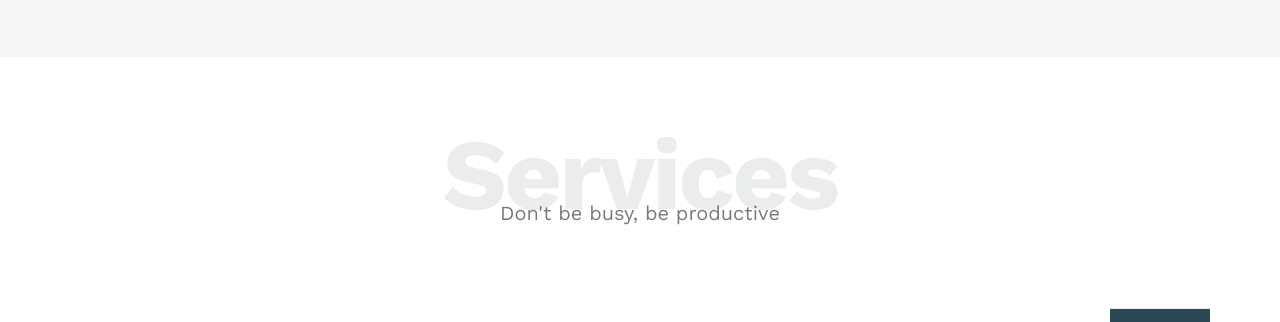
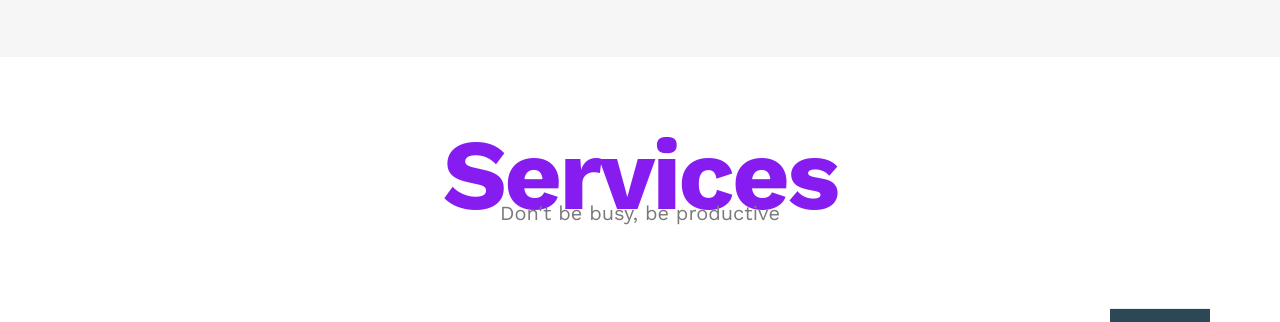
Before and after one commit to M-Janoudi/Template-One, a plain HTML site: page index.html in a window 1280 px wide. Shown: the part 1264-1586 px from the top of the page. Drawn offline with nearby package versions, Linux system fonts and the light colour scheme.

Commit message:
Update leon.css

```diff
--- a/CSS/leon.css
+++ b/CSS/leon.css
@@ -56,7 +56,7 @@ body {
 
 /* Start components */
 .special-heading {
-    color: #ebeced;
+    color: #861cf0;
     font-size: 100px;
     text-align: center;
     font-weight: 800;
```
